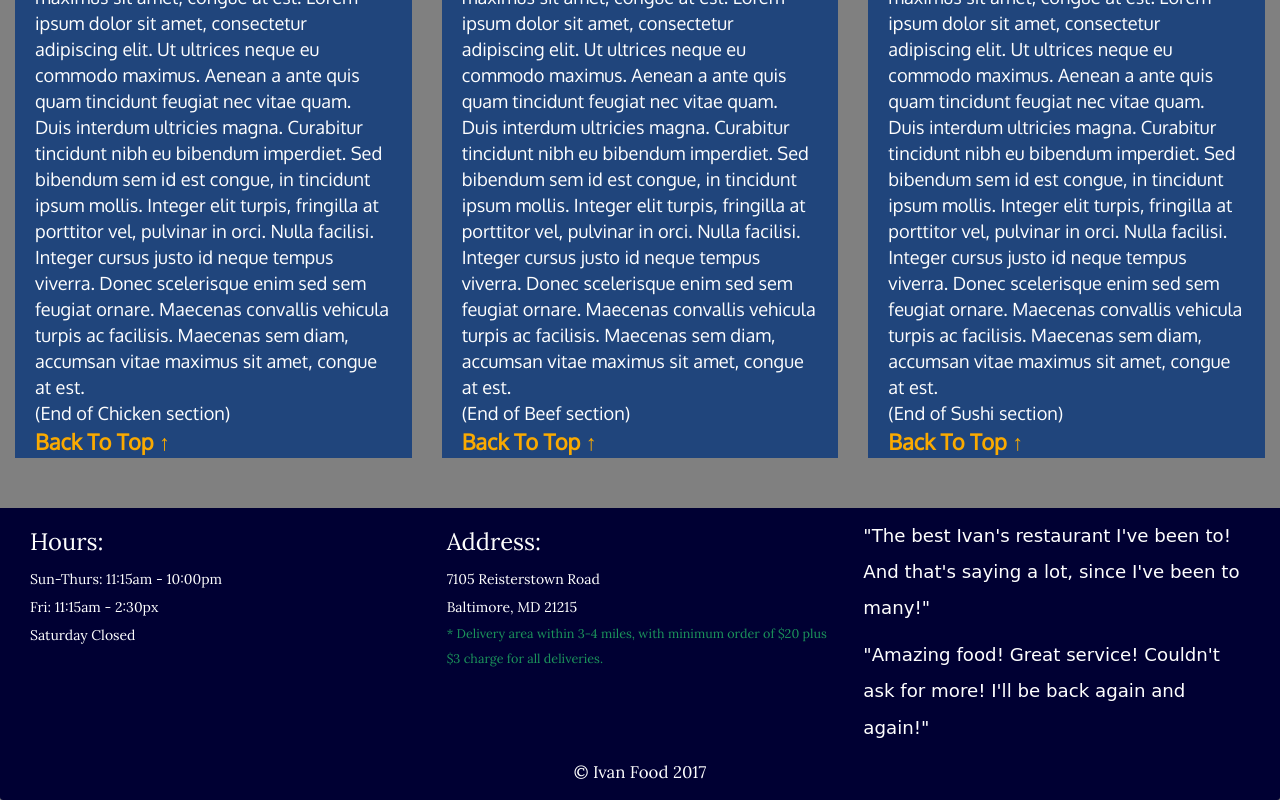
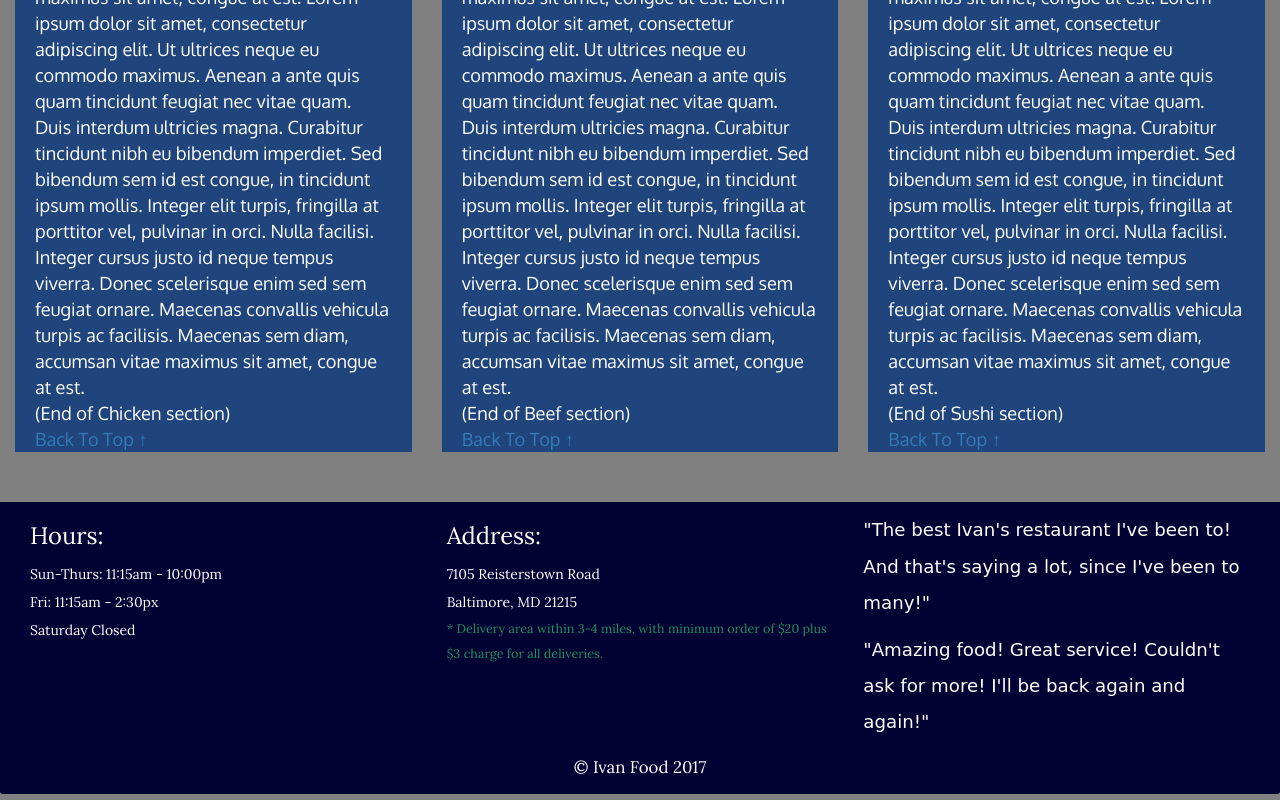
Before and after one commit to RolandGalaadsky/modcoursera3, a plain HTML site: page index.html in a window 1280 px wide. Shown: the part 944-1744 px from the top of the page. Drawn offline with Linux system fonts and the light colour scheme.

Commit message:
sorry it wasn't finall. It is final

```diff
--- a/css/styles.css
+++ b/css/styles.css
@@ -57,7 +57,7 @@ body {
 #main-content h3 {
 	text-align: center;
 }
-.about-food a{
+.about-food a, .about-food a:linked{
 	color: rgb(250, 170, 0);
 	font-weight: bold;
 	font-size: 1.2em;
```
